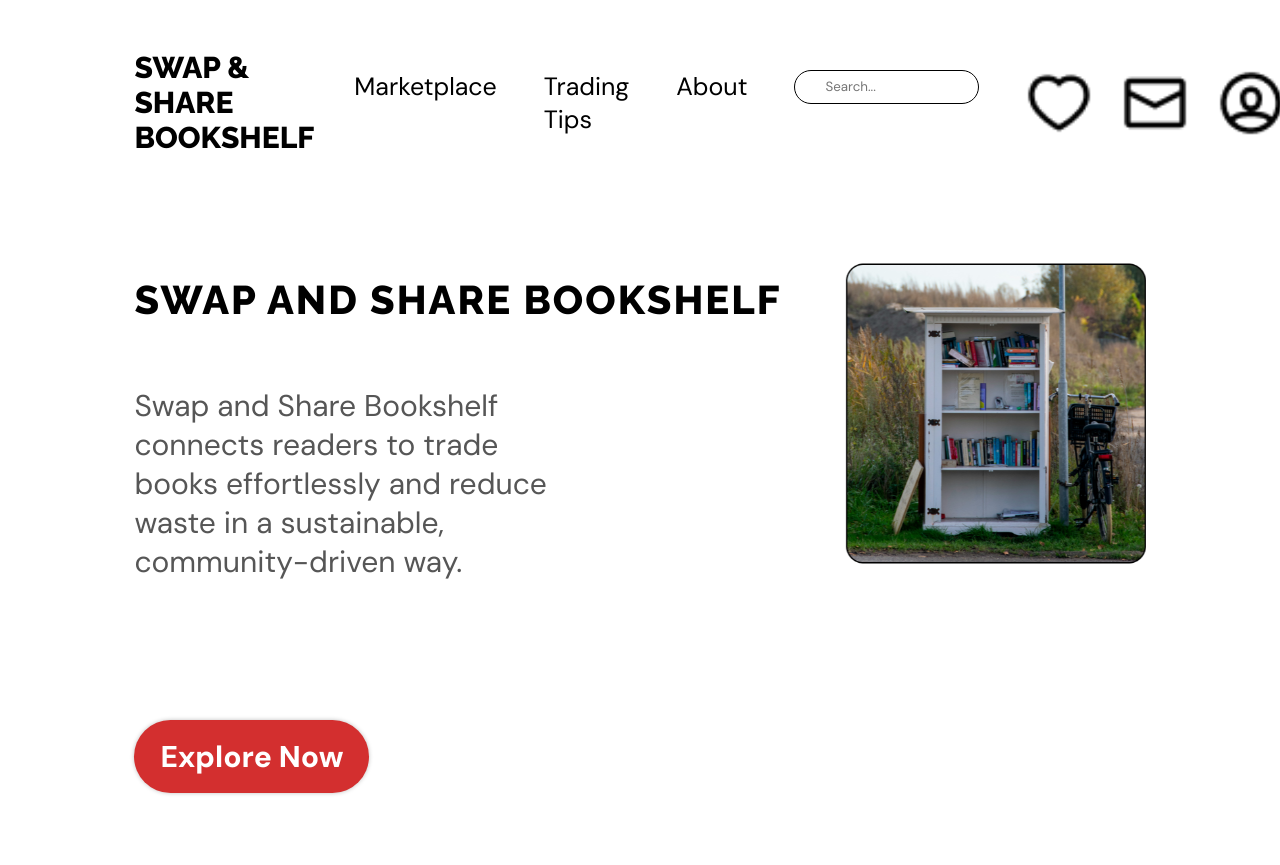
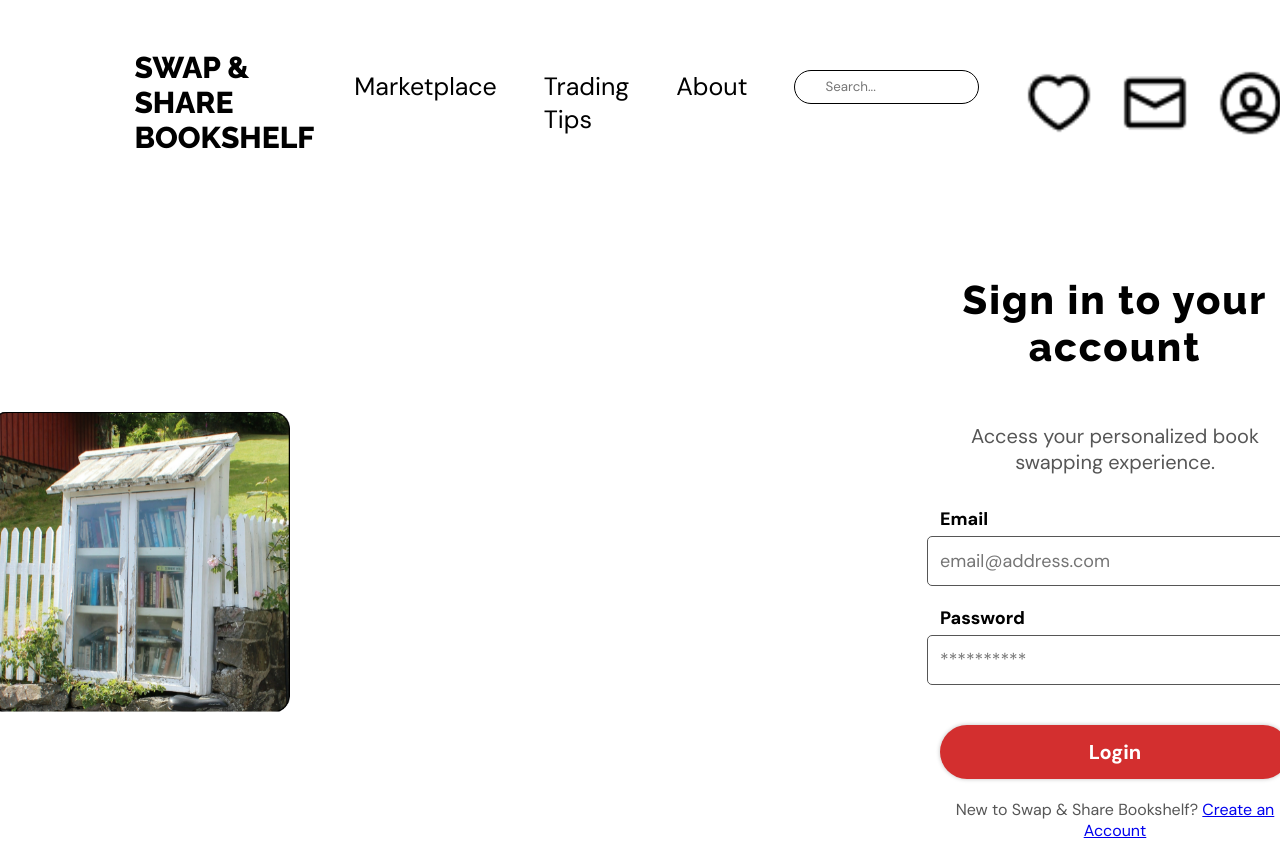
Before and after one commit to gino-reinke/Swap-and-Share-Bookshelf, a React (Vite) app: page /signin in a window 1280 px wide. Shown: the top 865 px of the page. Before the commit the page ends 801 px from the top, so only its background shows below. Built offline with nearby package versions, Linux system fonts and the light colour scheme.

Commit message:
Create login component
Edit naviagation to use Routes page

```diff
--- a/package.json
+++ b/package.json
@@ -14,7 +14,8 @@
     "@fontsource/raleway": "^5.1.1",
     "firebase": "^11.2.0",
     "react": "^18.3.1",
-    "react-dom": "^18.3.1"
+    "react-dom": "^18.3.1",
+    "react-router-dom": "^7.1.5"
   },
   "devDependencies": {
     "@eslint/js": "^9.17.0",
--- a/src/App.jsx
+++ b/src/App.jsx
@@ -1,13 +1,7 @@
-import styles from './App.module.css'
-import { Hero } from './components/Hero/Hero'
-import { Navbar } from './components/Navbar/Navbar'
+import AppRoutes from "./routes/Routes";
 
 function App() {
-  return <div className={styles.App}>
-    <Navbar />
-    <Hero />
-  </div>
-
+  return <AppRoutes />;
 }
 
-export default App
+export default App;
--- a/src/components/Hero/Hero.module.css
+++ b/src/components/Hero/Hero.module.css
@@ -17,6 +17,7 @@
   align-items: flex-start;
   color: var(--color-text);
   z-index: 1;
+  width: 85%; /* Adjust the width so it balances with the image */
 }
 
 .title {
@@ -79,15 +80,24 @@
 @media screen and (max-width: 830px) {
   .container {
     flex-direction: column-reverse;
-    margin-left: 10%;
-    margin-right: 10%;
+    align-items: center;
+    text-align: center;
+  }
+
+  .heroImg {
+    width: 70%; /* Make the image more responsive */
   }
 
   .content {
     align-items: center;
+    width: 100%;
   }
 
   .exploreBtn {
     margin-top: 20px;
   }
+
+  .description {
+    margin-right: 0%;
+  }
 }
--- /dev/null
+++ b/src/components/Login/Login.jsx
@@ -0,0 +1,56 @@
+import React, { useState } from 'react';
+import styles from './Login.module.css';
+import { getImageUrl } from '../../utils';
+
+export const Login = () => {
+    const [email, setEmail] = useState('');
+    const [password, setPassword] = useState('');
+
+    return (
+        <section className={styles.container}>
+            {/* Move the image div to the left */}
+            <img
+                src={getImageUrl("login/loginLibrary.png")}
+                alt="Little Library Image"
+                className={styles.heroImg}
+            />
+
+            {/* Place the sign-in form on the right */}
+            <div className={styles.content}>
+                <h1 className={styles.title}>Sign in to your account</h1>
+                <p className={styles.description}>
+                    Access your personalized book swapping experience.
+                </p>
+
+                <div className={styles.inputContainer}>
+                    <label className={styles.label}>Email</label>
+                    <input
+                        type="email"
+                        placeholder="email@address.com"
+                        value={email}
+                        onChange={(event) => setEmail(event.target.value)}
+                        className={styles.input}
+                    />
+                </div>
+
+                <div className={styles.inputContainer}>
+                    <label className={styles.label}>Password</label>
+                    <input
+                        type="password"
+                        placeholder="**********"
+                        value={password}
+                        onChange={(event) => setPassword(event.target.value)}
+                        className={styles.input}
+                    />
+                </div>
+
+                <button className={styles.loginBtn}>Login</button>
+
+                <p className={styles.registerPrompt}>
+                    New to Swap & Share Bookshelf? <a href="#">Create an Account</a>
+                </p>
+
+            </div>
+        </section>
+    );
+};
--- /dev/null
+++ b/src/components/Login/Login.module.css
@@ -0,0 +1,150 @@
+@import "../../vars.css";
+
+.container {
+  position: relative;
+  display: flex;
+  align-items: center; /* Center both items vertically */
+  justify-content: center; /* Center everything horizontally */
+  margin-top: 106px;
+  z-index: 1;
+  margin-left: 10%;
+  margin-right: 10%;
+  flex-direction: row; /* Maintain row format for larger screens */
+  gap: 50px; /* Adds spacing between image and form */
+}
+
+.content {
+  display: flex;
+  flex-direction: column;
+  align-items: center; /* Center content horizontally */
+  justify-content: center;
+  color: var(--color-text);
+  z-index: 1;
+  width: 50%; /* Adjust width for better centering */
+  min-width: 350px;
+  margin-left: 200px;
+
+}
+
+.title {
+  font-size: 40px;
+  font-style: normal;
+  font-weight: 800;
+  line-height: normal;
+  letter-spacing: 2px;
+  margin-top: 15px;
+  font-family: var(--font-raleway);
+  text-align: center;
+}
+
+.description {
+  font-size: 20px;
+  margin-bottom: 32px;
+  color: var(--color-text-gray);
+  text-align: center;
+}
+
+.inputContainer {
+  display: flex;
+  flex-direction: column;
+  margin-bottom: 20px;
+  width: 100%;
+  max-width: 440px; /* Keeps input fields from becoming too wide */
+  align-items: center;
+}
+
+.label {
+  font-size: 18px;
+  font-weight: 600;
+  margin-bottom: 5px;
+  text-align: left; /* Ensures labels stay left-aligned */
+  width: 100%;
+}
+
+.input {
+  font-size: 18px;
+  padding: 12px;
+  border-radius: 5px;
+  border: 1px solid var(--color-text-gray);
+  width: 100%;
+  background: #FFF;
+}
+
+.loginBtn {
+  text-decoration: none;
+  background-color: var(--color-primary);
+  color: var(--color-text-white);
+  border-radius: 100px;
+  font-size: 20px;
+  font-weight: 600;
+  padding: 14px 20px;
+  box-shadow: 0 0 4px 0 rgba(0, 0, 0, 0.25);
+  border: none;
+  cursor: pointer;
+  margin-top: 20px;
+  width: 100%;
+  max-width: 400px; /* Keeps button size consistent */
+}
+
+.registerPrompt {
+  margin-top: 20px;
+  font-size: 16px;
+  color: var(--color-text-gray);
+  text-align: center;
+}
+
+.heroImg {
+  width: 35%;
+  height: auto;
+  min-width: 300px;
+  min-height: 300px;
+  max-width: 500px;
+  max-height: 500px;
+  z-index: 1;
+  aspect-ratio: 1 / 1;
+  animation-name: floating;
+  animation-duration: 3s;
+  animation-iteration-count: infinite;
+  animation-timing-function: ease-in-out;
+  margin-right: 400px;
+}
+
+@keyframes floating {
+  0% {
+    transform: translate(0, 0px);
+  }
+  50% {
+    transform: translate(0, 10px);
+  }
+  100% {
+    transform: translate(0, -0px);
+  }
+}
+
+/* Mobile Responsiveness */
+@media screen and (max-width: 830px) {
+  .container {
+    flex-direction: column; /* Stack elements for smaller screens */
+    align-items: center;
+    text-align: center;
+  }
+
+  .heroImg {
+    width: 70%; /* Make image responsive */
+    margin-right: 0px;
+  }
+
+  .content {
+    align-items: center;
+    width: 100%;
+  }
+
+  .inputContainer {
+    width: 90%;
+    max-width: 400px;
+  }
+
+  .loginBtn {
+    width: 90%;
+  }
+}
--- a/src/components/Navbar/Navbar.jsx
+++ b/src/components/Navbar/Navbar.jsx
@@ -1,9 +1,11 @@
-import React, {useState} from 'react'
-import styles from './Navbar.module.css'
-import { getImageUrl } from '../../utils'
+import React, { useState } from 'react';
+import { useNavigate } from 'react-router-dom';  // Import useNavigate
+import styles from './Navbar.module.css';
+import { getImageUrl } from '../../utils';
 
 export const Navbar = () => {
   const [menuOpen, setMenuOpen] = useState(false);
+  const navigate = useNavigate(); // Initialize navigate function
 
   return (
     <nav className={styles.navbar}>
@@ -34,11 +36,16 @@ export const Navbar = () => {
             <li className={styles.icons}>
               <img src={getImageUrl("nav/heart.png")} alt="heart" className={styles.icon} />
               <img src={getImageUrl("nav/inbox.png")} alt="inbox" className={styles.icon} />
-              <img src={getImageUrl("nav/account.png")} alt="account" className={styles.icon} />
+              <img
+                src={getImageUrl("nav/account.png")}
+                alt="account"
+                className={styles.icon}
+                onClick={() => navigate('/signin')} // Navigate to Login page
+                style={{ cursor: "pointer" }} // Make it clear it's clickable
+              />
             </li>
         </ul>
       </div>
     </nav>
-    )
-
-}
+  );
+};
--- /dev/null
+++ b/src/pages/HomePage.jsx
@@ -0,0 +1,16 @@
+import styles from '../App.module.css'
+import { Hero } from '../components/Hero/Hero'
+import { Navbar } from '../components/Navbar/Navbar'
+import { Login } from '../components/Login/Login'
+import "../vars.css"
+
+
+function Home() {
+  return <div className={styles.App}>
+    <Navbar />
+    <Hero />
+  </div>
+
+}
+
+export default Home
--- /dev/null
+++ b/src/pages/LoginPage.jsx
@@ -0,0 +1,16 @@
+import styles from '../App.module.css'
+import { Hero } from '../components/Hero/Hero'
+import { Navbar } from '../components/Navbar/Navbar'
+import { Login } from '../components/Login/Login'
+import "../vars.css"
+
+
+function Home() {
+  return <div className={styles.App}>
+    <Navbar />
+    <Login />
+  </div>
+
+}
+
+export default Home
--- /dev/null
+++ b/src/routes/Routes.jsx
@@ -0,0 +1,16 @@
+import { BrowserRouter as Router, Routes, Route } from "react-router-dom";
+import Home from "../pages/HomePage";
+import Login from "../pages/LoginPage";
+
+const AppRoutes = () => {
+  return (
+    <Router>
+      <Routes>
+        <Route path="/" element={<Home />} />
+        <Route path="/signin" element={<Login />} />
+      </Routes>
+    </Router>
+  );
+};
+
+export default AppRoutes;
```
Also changed, not shown: assets/login/loginLibrary.png (added).
